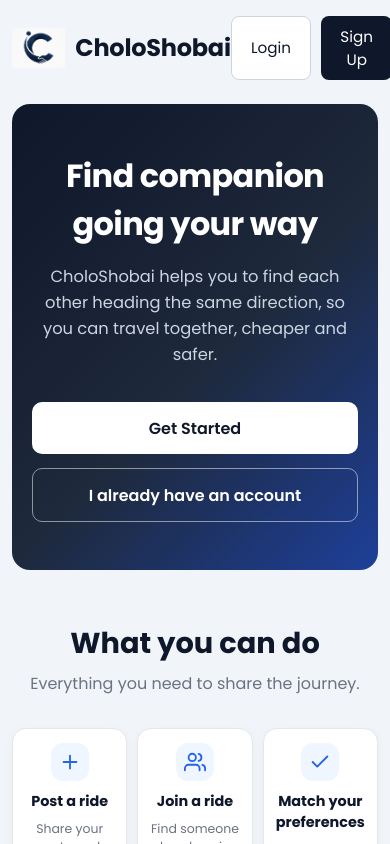
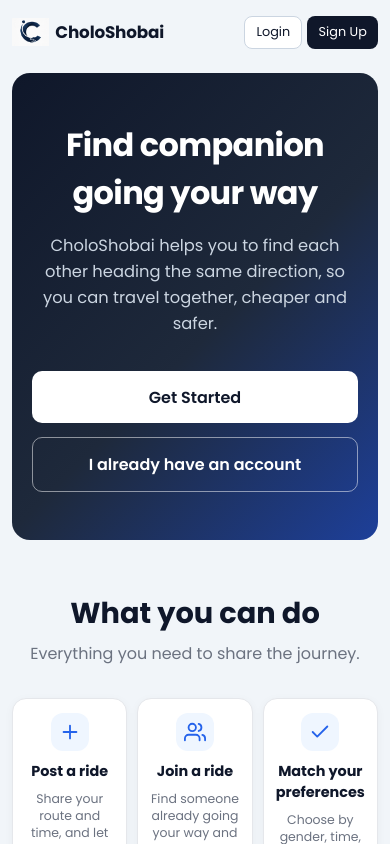
Before and after one commit to dipita-tasnim/CholoShobai, a React (Create React App) app in the folder frontend/: page /welcome in a window 390 px wide. Built offline with nearby package versions, Linux system fonts and the light colour scheme; no server answers.

Commit message:
fix(landing): fit the nav row on mobile so Sign Up is not cropped
Shrink the brand text, logo and the Login/Sign Up buttons on phones so
the whole nav row fits, with extra reduction on very small screens.

```diff
--- a/frontend/src/index.css
+++ b/frontend/src/index.css
@@ -1168,6 +1168,13 @@ body, html {
   .landing-hero p { font-size: 1.02rem; }
   .hero-actions .lp-btn-lg { width: 100%; }
 
+  /* Shrink the nav so the brand, Login and Sign Up all fit in one row */
+  .landing-nav { gap: 8px; }
+  .landing-brand { font-size: 1.15rem; gap: 8px; }
+  .brand-logo { height: 32px; }
+  .landing-nav-actions { gap: 6px; flex-shrink: 0; }
+  .landing-nav .lp-btn { padding: 0.45rem 0.8rem; font-size: 0.85rem; }
+
   /* Keep the three feature cards in one horizontal row on mobile */
   .feature-grid {
     grid-template-columns: repeat(3, minmax(0, 1fr));
@@ -2143,6 +2150,12 @@ body, html, #root {
   .home-title {
     font-size: 1.2rem;
   }
+
+  /* Extra shrink so the landing nav fits perfectly on small phones */
+  .landing-brand { font-size: 1.05rem; gap: 6px; }
+  .brand-logo { height: 28px; }
+  .landing-nav-actions { gap: 5px; }
+  .landing-nav .lp-btn { padding: 0.4rem 0.7rem; font-size: 0.8rem; }
 }
 
 /* Joined-user status pills (light background, colour coded) */
```
